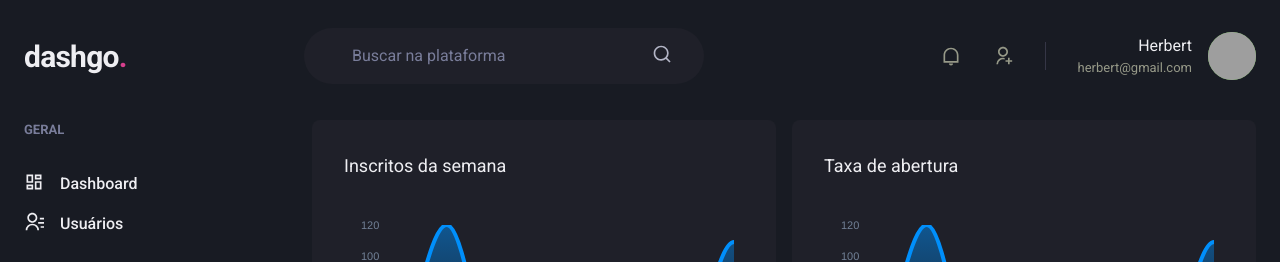
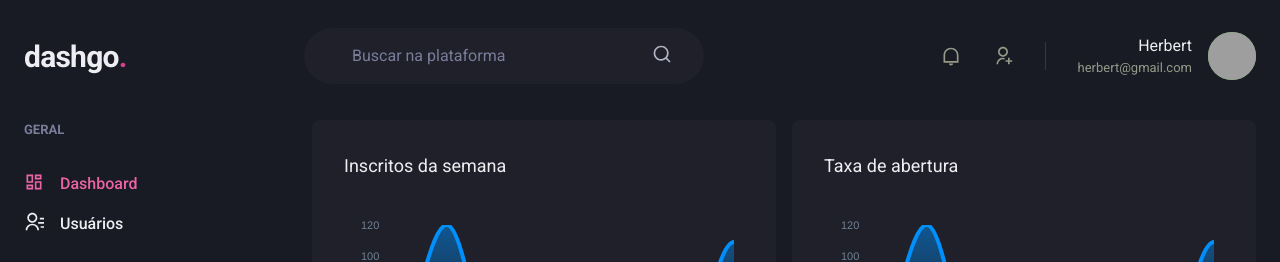
Before and after one commit to HerbertSSampaio/Ignite-04-dashgo, a Next.js app: page /dashboard in a window 1280 px wide. Shown: the top 262 px of the page. Built offline with nearby package versions, Linux system fonts and the light colour scheme; grey boxes are pictures that could not be loaded.

Commit message:
active link

```diff
--- /dev/null
+++ b/src/components/ActiveLink.tsx
@@ -0,0 +1,32 @@
+import Link, { LinkProps } from 'next/link';
+import { useRouter } from "next/router";
+import { cloneElement, ReactElement } from 'react';
+
+interface ActiveLinkProps extends LinkProps{
+    children: ReactElement;
+    shouldMatchExactHref?: boolean;
+}
+
+export function ActiveLink({ children, shouldMatchExactHref = false, ...rest}: ActiveLinkProps) {
+    const { asPath } = useRouter();
+
+    let isActive = false;
+
+    if(shouldMatchExactHref && ((asPath === rest.href || asPath === rest.as))) {
+        isActive = true;
+    }
+
+    if(!shouldMatchExactHref &&
+        (asPath.startsWith(String(rest.href)) ||
+        asPath.startsWith(String(rest.as)))) {
+            isActive = true;
+        }
+
+    return (
+        <Link {...rest}>
+            {cloneElement(children, {
+                color: isActive ? 'pink.400' : 'gray.50'
+            })}
+        </Link>
+    )
+}
--- a/src/components/Sidebar/NavLink.tsx
+++ b/src/components/Sidebar/NavLink.tsx
@@ -1,6 +1,6 @@
 import { Link as ChakraLink, Icon, Text, LinkProps as ChakraLinkProps } from "@chakra-ui/react";
 import { ElementType } from "react";
-import Link from 'next/link';
+import { ActiveLink } from '../ActiveLink';
 
 interface NavLinkProps extends ChakraLinkProps {
     icon: ElementType;
@@ -10,11 +10,11 @@
 
 export function NavLink({icon, children, href, ...rest}:NavLinkProps ) {
     return (
-        <Link href={href} passHref>
+        <ActiveLink href={href} passHref>
             <ChakraLink display="flex" align="center" {...rest}>
                 <Icon as={icon} fontSize="20" />
                 <Text ml="4" fontWeight="medium">{children}</Text>
             </ChakraLink>
-        </Link>
+        </ActiveLink>
     );
 }
```
